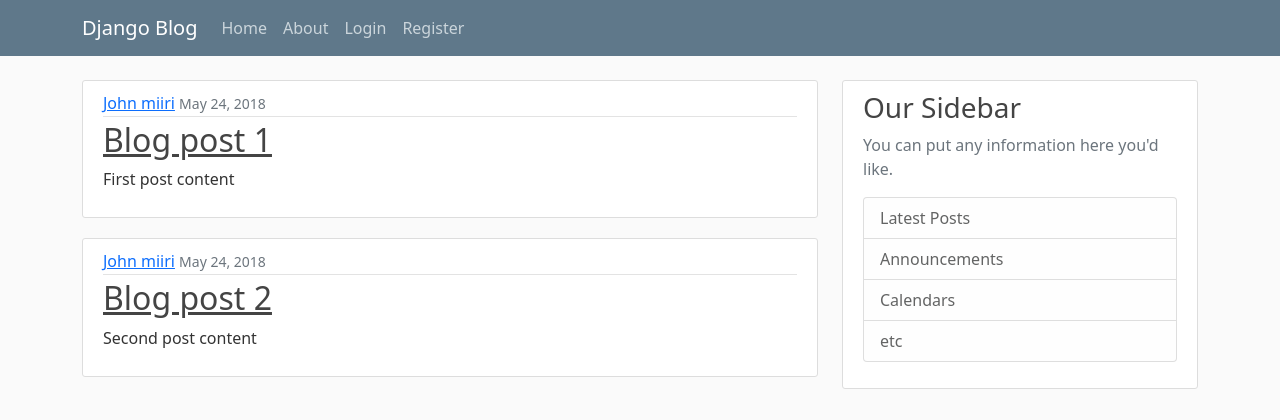
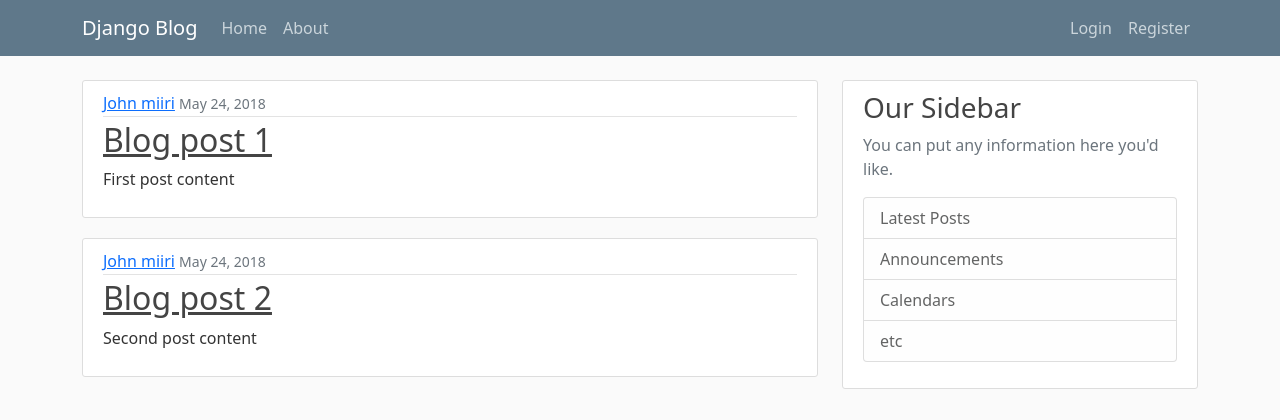
Before and after one commit to Johnteh/Blog_App, a Django app: page / in a window 1280 px wide. Shown: the top 420 px of the page. Run offline with Django 4.2, Linux system fonts and the light colour scheme.

Commit message:
updated navar styling

```diff
--- a/blog/templates/blog/base.html
+++ b/blog/templates/blog/base.html
@@ -31,7 +31,7 @@
                 <a class="nav-item nav-link" href="{% url 'blog-about' %}">About</a>
               </div>
               <!-- Navbar Right Side -->
-              <div class="navbar-nav">
+              <div class="navbar-nav ms-auto">
                 <a class="nav-item nav-link" href="#">Login</a>
                 <a class="nav-item nav-link" href="#">Register</a>
               </div>
```
